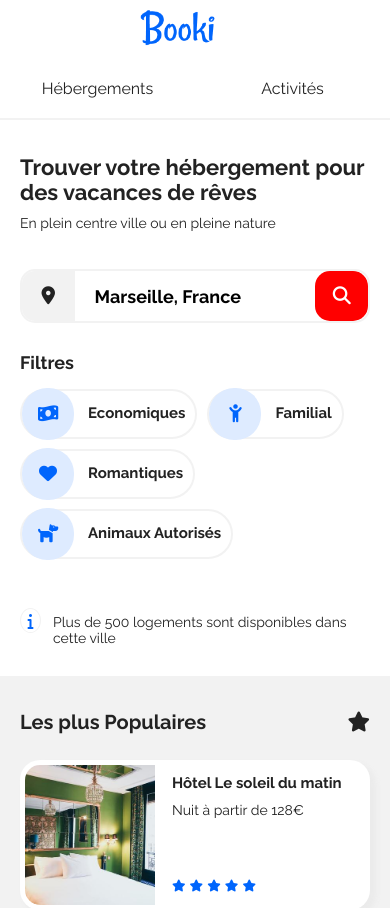
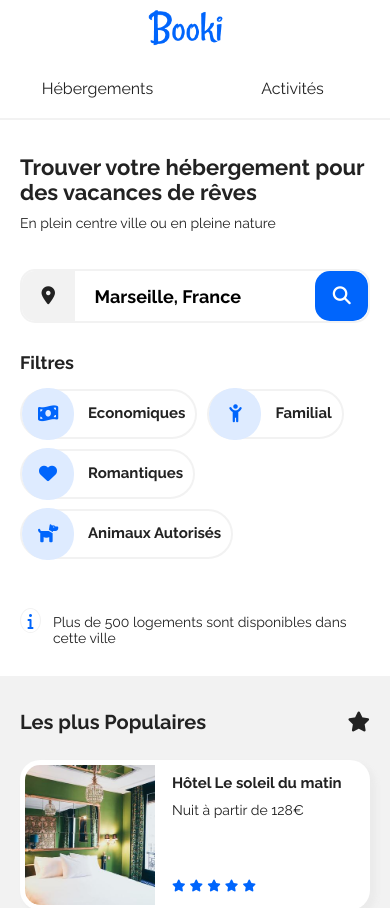
Before and after one commit to Yorann/booki, a plain HTML site: page index.html in a window 390 px wide. Shown: the top 908 px of the page. Drawn offline with nearby package versions, Linux system fonts and the light colour scheme; files whose address does not match are found by name.

Commit message:
color normal

```diff
--- a/css/style.css
+++ b/css/style.css
@@ -285,7 +285,7 @@ header {
 /*Bouton rechercher*/
 
 .btn-filter {
-  background-color:red;
+  background-color:#0065fc;
   border: none;
   width: 200px;
   font-size: 17px;
@@ -718,7 +718,7 @@ header {
 
   .size-logo {
     width: 30%;
-    margin-left: 140px;
+    margin-left: 148px;
   }
 
   body {
```
